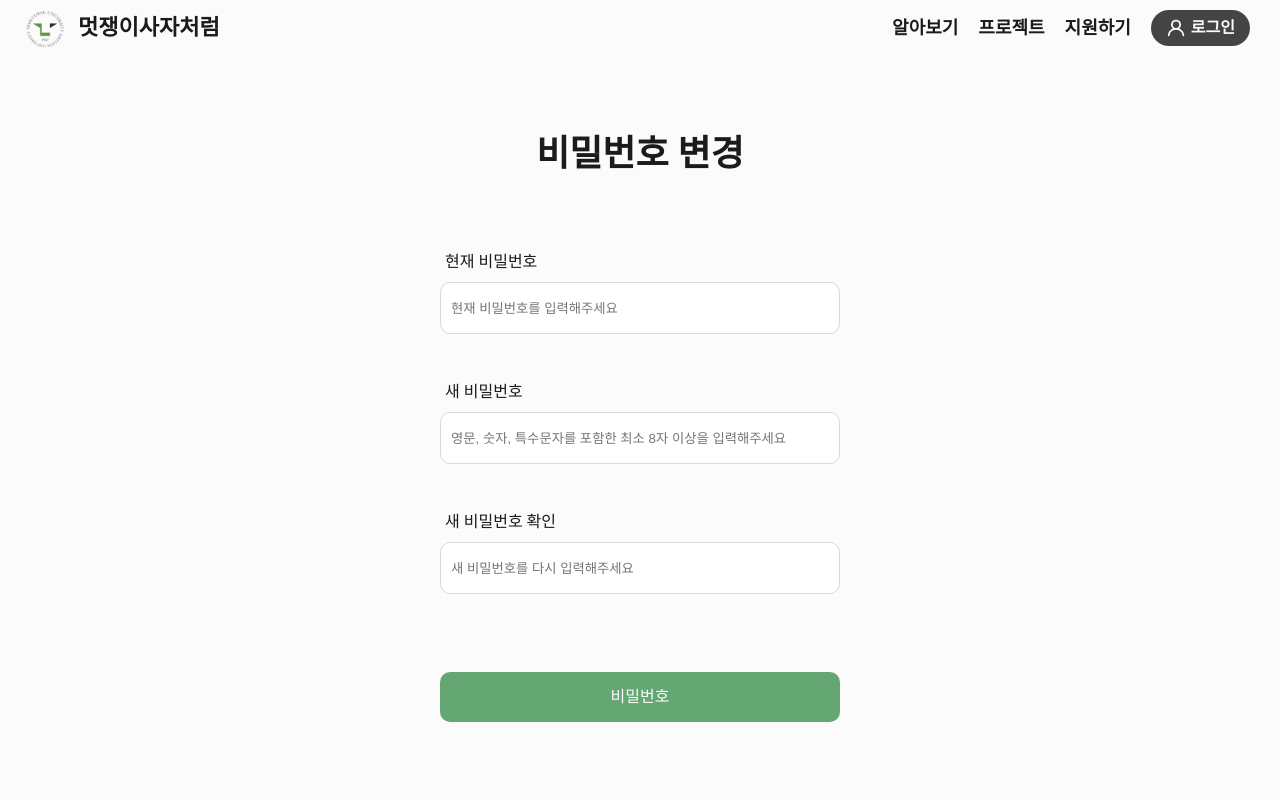
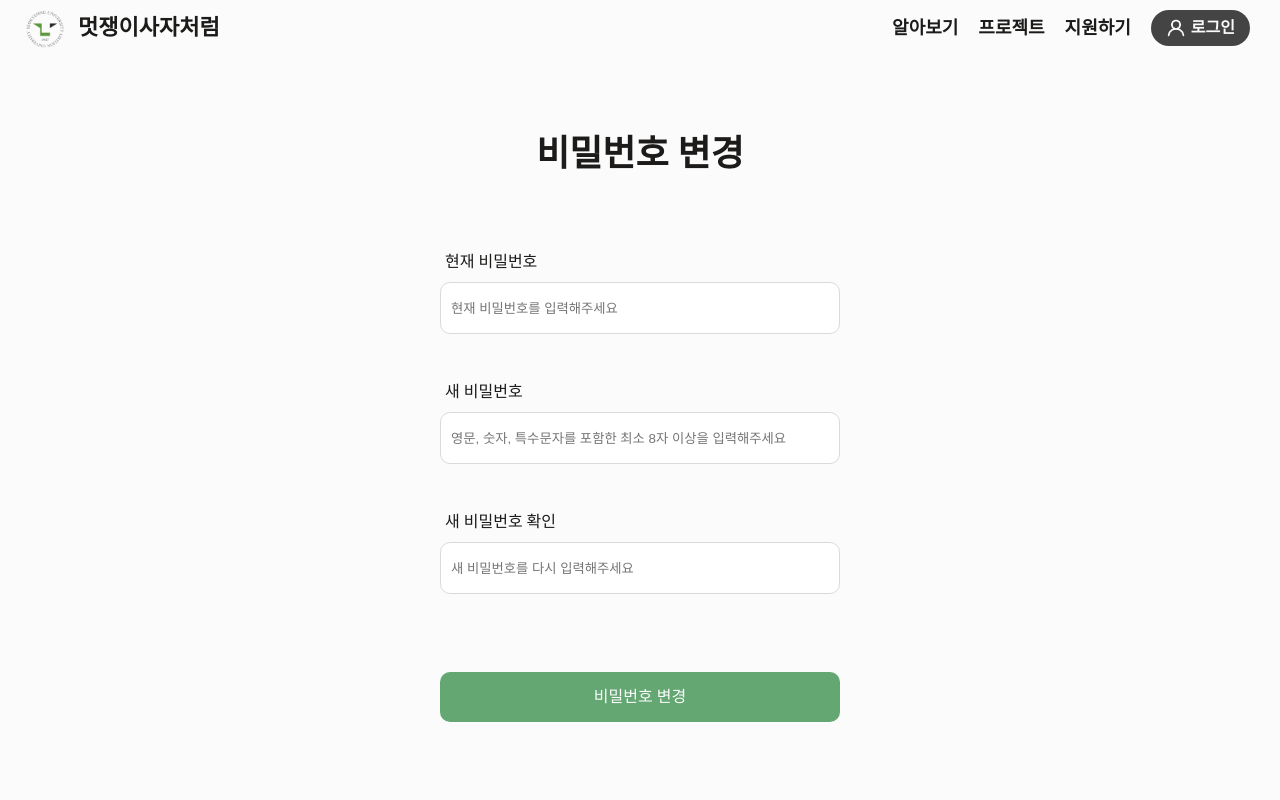
Before and after one commit to LikeLion-SKU/likelion-homepage-fe, a React (Vite) app: page /passwordChange in a window 1280 px wide. Shown: the top 800 px of the page. Built offline with nearby package versions, Linux system fonts and the light colour scheme; no server answers; a web font is replaced by a local one.

Commit message:
:art: Design: 비밀번호 변경 버튼 수정

```diff
--- a/src/components/passwordChange/PasswordChangeForm.jsx
+++ b/src/components/passwordChange/PasswordChangeForm.jsx
@@ -82,7 +82,7 @@ export default function PasswordChangeForm() {
               handlePasswordChangeClick(event, form, setErrors, navigate, token);
             }}
           >
-            비밀번호
+            비밀번호 변경
           </button>
         </div>
       </div>
```
